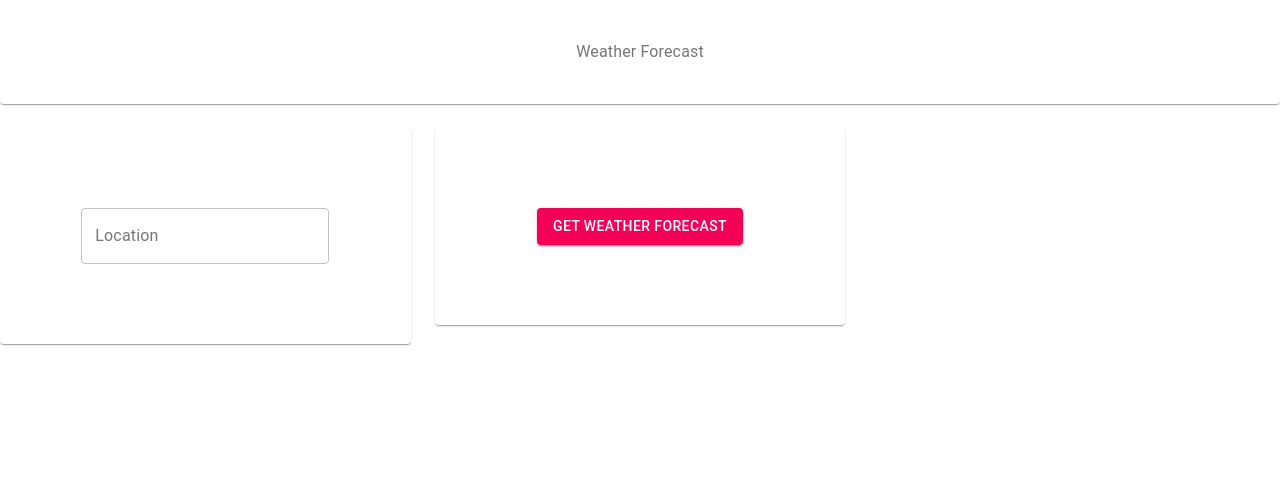
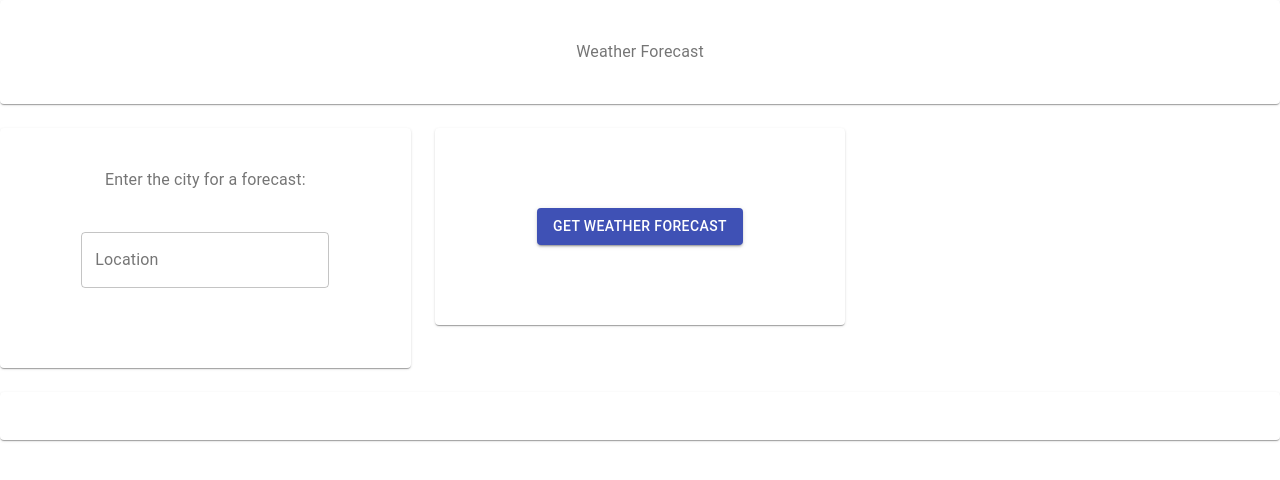
Before and after one commit to hackothaurus/forecast, a React (Create React App) app: page / in a window 1280 px wide. Shown: the top 480 px of the page. Built offline with nearby package versions, Linux system fonts and the light colour scheme.

Commit message:
current weather functionality added

```diff
--- a/src/App.js
+++ b/src/App.js
@@ -6,6 +6,11 @@ import Typography from "@material-ui/core/Typography";
 import Axios from "axios";
 import TextField from "@material-ui/core/TextField";
 import Button from "@material-ui/core/Button";
+import List from "@material-ui/core/List";
+import ReactDOM from "react-dom";
+import ListItem from "@material-ui/core/ListItem";
+import ListItemText from "@material-ui/core/ListItemText";
+import Divider from "@material-ui/core/Divider";
 
 const useStyles = makeStyles((theme) => ({
   root: {
@@ -19,32 +24,44 @@ const useStyles = makeStyles((theme) => ({
   field: {
     margin: theme.spacing(5),
   },
+  list: {
+    width: "100%",
+    backgroundColor: theme.palette.background.paper,
+  },
 }));
 
 export default function CenteredGrid() {
   const classes = useStyles();
   const [query, setQuery] = useState("");
-  const [weather, setWeather] = useState({});
+  const [weather, setWeather] = useState(null);
   const [timeZone, setTimeZone] = useState({});
   const [location, setLocation] = useState("");
+
+  const [current, setCurrent] = useState(null);
+  const [forecast, setForecast] = useState(null);
 
   const handleChange = (e) => {
     setQuery(e.target.value);
   };
 
   const apiCall = () => {
+    var loc = location;
     Axios({
       method: "get",
-      url: `http://api.weatherapi.com/v1/forecast.json?key=25fbb31ce9e64e449fa35256211906&q=Islamabad&days=10&aqi=no&alerts=no`,
+      url:
+        `http://api.weatherapi.com/v1/forecast.json?key=25fbb31ce9e64e449fa35256211906&q=` +
+        loc +
+        `&days=10&aqi=no&alerts=no`,
       timeout: 10000,
     })
       .then((res) => {
-        console.log(res.data);
+        //console.log(res.data);
         setWeather(res.data);
-        //setQuery("");
+        setCurrent({ current: weather.current });
+        setForecast({ forecast: weather.forecast });
       })
       .catch((err) => {
-        console.log(err);
+        alert(err);
       });
   };
 
@@ -52,9 +69,10 @@ export default function CenteredGrid() {
     e.preventDefault();
     apiCall();
   };
+  const array = [0];
 
   useEffect(() => {
-    const id = setInterval(apiCall, 60000);
+    const id = setInterval(apiCall, 50000);
     return () => clearInterval(id);
   }, []);
 
@@ -68,6 +86,7 @@ export default function CenteredGrid() {
         </Grid>
         <Grid item xs={4}>
           <Paper className={classes.paper}>
+            <Typography> Enter the city for a forecast:</Typography>
             <TextField
               className={classes.field}
               id="outlined-basic"
@@ -77,17 +96,65 @@ export default function CenteredGrid() {
               onChange={(e) => setLocation(e.target.value)}
             />
           </Paper>
+          {/* <Typography> {location}</Typography> */}
         </Grid>
         <Grid item xs={4}>
           <Paper className={classes.paper}>
             <Button
               variant="contained"
-              color="secondary"
+              color="primary"
               className={classes.field}
-              onClick ={(e) => handleSubmit(e)}
+              onClick={(e) => handleSubmit(e)}
             >
               Get weather forecast
             </Button>
+          </Paper>
+        </Grid>
+        <Grid item xs={12} md={12}>
+          <Paper className={classes.list}>
+            <List
+              component="nav"
+              className={classes.root}
+              aria-label="mailbox folders"
+            >
+              <ListItem>
+                <div>
+                  {weather &&
+                    Object.keys(array).map((key, index) => {
+                      return (
+                        <div key={index}>
+                          <h3>Current Weather</h3>
+                          <h2>{weather.location.name}</h2>
+
+                          <div>
+                            <p>👨: Temperature: {weather.current.temp_c}</p>
+                            <p>📖: Humidity: {weather.current.humidity}</p>
+                            <p>📖: Wind: {weather.current.wind_mph}</p>
+                          </div>
+                        </div>
+                      );
+                    })}
+                </div>
+              </ListItem>
+              <ListItem>
+                <div>
+                  {forecast &&
+                    Object.keys(forecast.forecastday).map((key, index) => {
+                      return (
+                        <div key={index}>
+                          <h3>Next Ten Days</h3>
+                          <h2>{forecast.forecastday.date}</h2>
+
+                          <div>
+                            <p>👨: Temperature: {forecast.forecastday.day.avgtemp_c}</p>
+                            <p>📖: Humidity: {forecast.forecastday.day.avghumidity}</p>
+                          </div>
+                        </div>
+                      );
+                    })}
+                </div>
+              </ListItem>
+            </List>
           </Paper>
         </Grid>
       </Grid>
```
